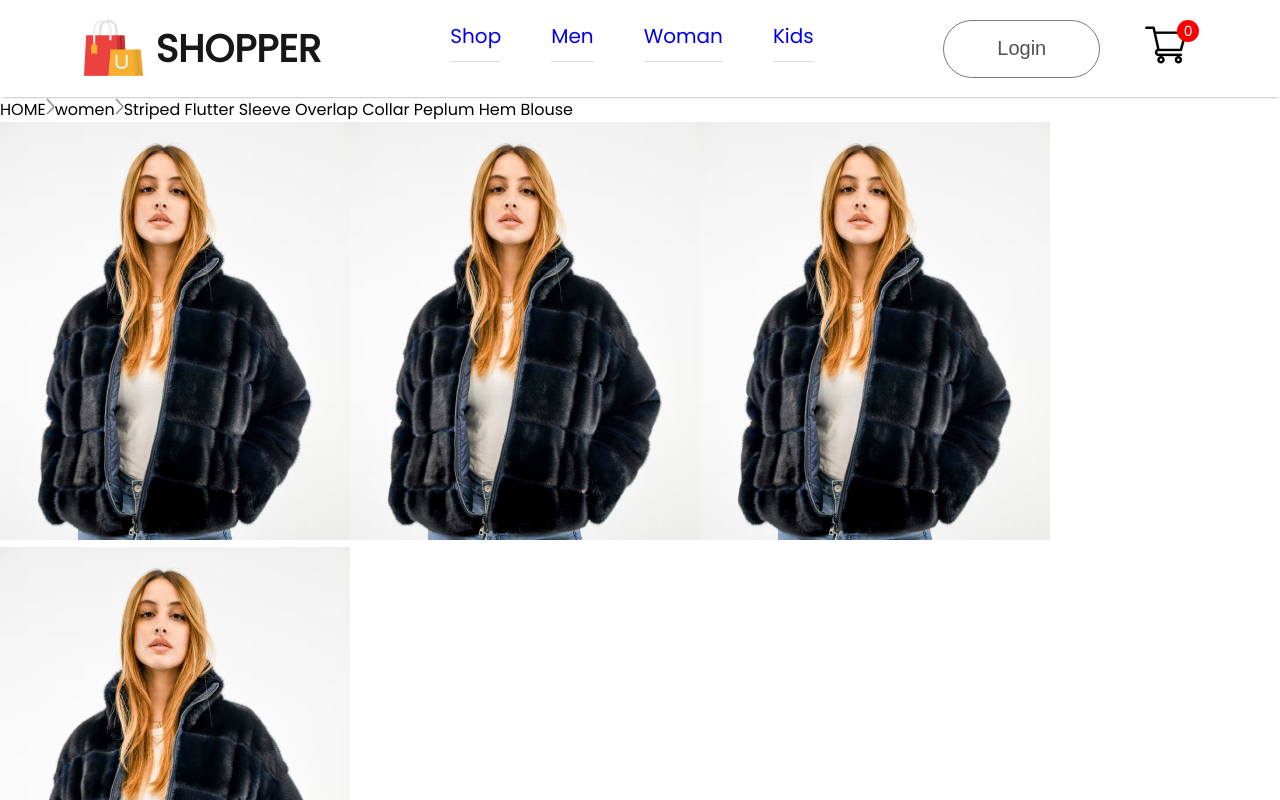
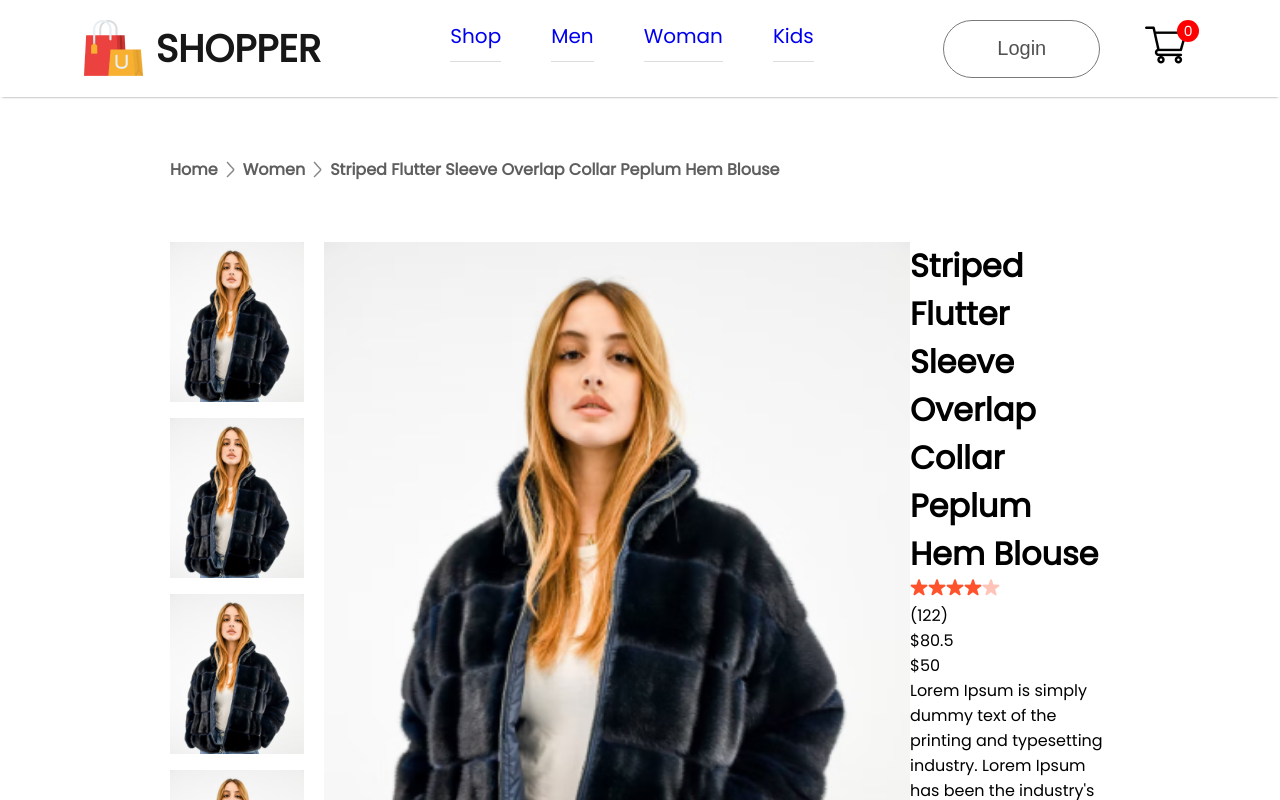
Before and after one commit to vladimirkratinov/ecommerce-react-website, a React (Create React App) app: page /product/1 in a window 1280 px wide. Shown: the top 800 px of the page. Built offline with nearby package versions, Linux system fonts and the light colour scheme.

Commit message:
style Breadcrumb.css

```diff
--- /dev/null
+++ b/src/Components/Breadcrumb/Breadcrumb.css
@@ -0,0 +1,10 @@
+.breadcrumb {
+    display: flex;
+    align-items: center;
+    gap: 8px;
+    color: #5e5e5e;
+    font-size: 16px;
+    font-weight: 600;
+    margin: 60px 170px;
+    text-transform: capitalize;
+}
--- a/src/Components/Breadcrums/Breadcrum.jsx
+++ b/src/Components/Breadcrumb/Breadcrumb.jsx
@@ -1,13 +1,13 @@
 import React from "react";
-import "./Breadcrum.css";
+import "./Breadcrumb.css";
 import arrow_icon from "../Assets/breadcrum_arrow.png";
 
-const Breadcrum = (props) => {
+const Breadcrumb = (props) => {
   const { product } = props;
   return (
     <div>
-      <div className="breadcrum">
-        HOME
+      <div className="breadcrumb">
+        Home
         <img src={arrow_icon} alt="" />
         {product.category}
         <img src={arrow_icon} alt="" />
@@ -17,4 +17,4 @@ const Breadcrum = (props) => {
   );
 };
 
-export default Breadcrum;
+export default Breadcrumb;
--- a/src/Components/ProductDisplay/ProductDisplay.css
+++ b/src/Components/ProductDisplay/ProductDisplay.css
@@ -0,0 +1,20 @@
+.product-display {
+  display: flex;
+  margin: 0px 170px;
+}
+.product-display-left {
+  display: flex;
+  gap: 20px;
+}
+.product-display-img-list {
+  display: flex;
+  flex-direction: column;
+  gap: 16px;
+}
+.product-display-img-list img {
+  height: 160px;
+}
+.product-display-main-img {
+  width: 586px;
+  height: 700px;
+}
--- a/src/Pages/Product.jsx
+++ b/src/Pages/Product.jsx
@@ -1,7 +1,7 @@
 import React, { useContext } from "react";
 import { ShopContext } from "../Context/ShopContext";
 import { useParams } from "react-router-dom";
-import Breadcrum from "../Components/Breadcrums/Breadcrum";
+import Breadcrumb from "../Components/Breadcrumb/Breadcrumb";
 import ProductDisplay from "../Components/ProductDisplay/ProductDisplay";
 
 const Product = () => {
@@ -11,7 +11,7 @@ const Product = () => {
 
   return (
     <div>
-      <Breadcrum product={product} />
+      <Breadcrumb product={product} />
       <ProductDisplay product={product}/>
     </div>
   );
```
Also changed, not shown: src/Components/Breadcrums/Breadcrum.css (deleted).
